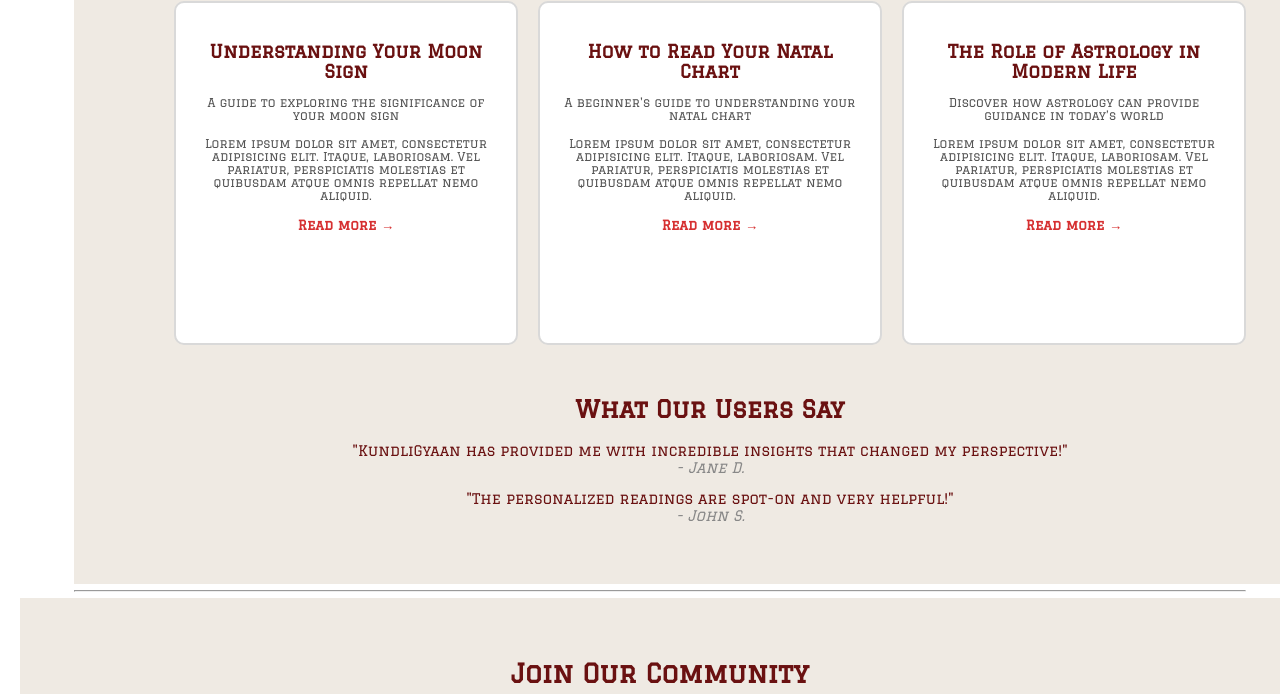
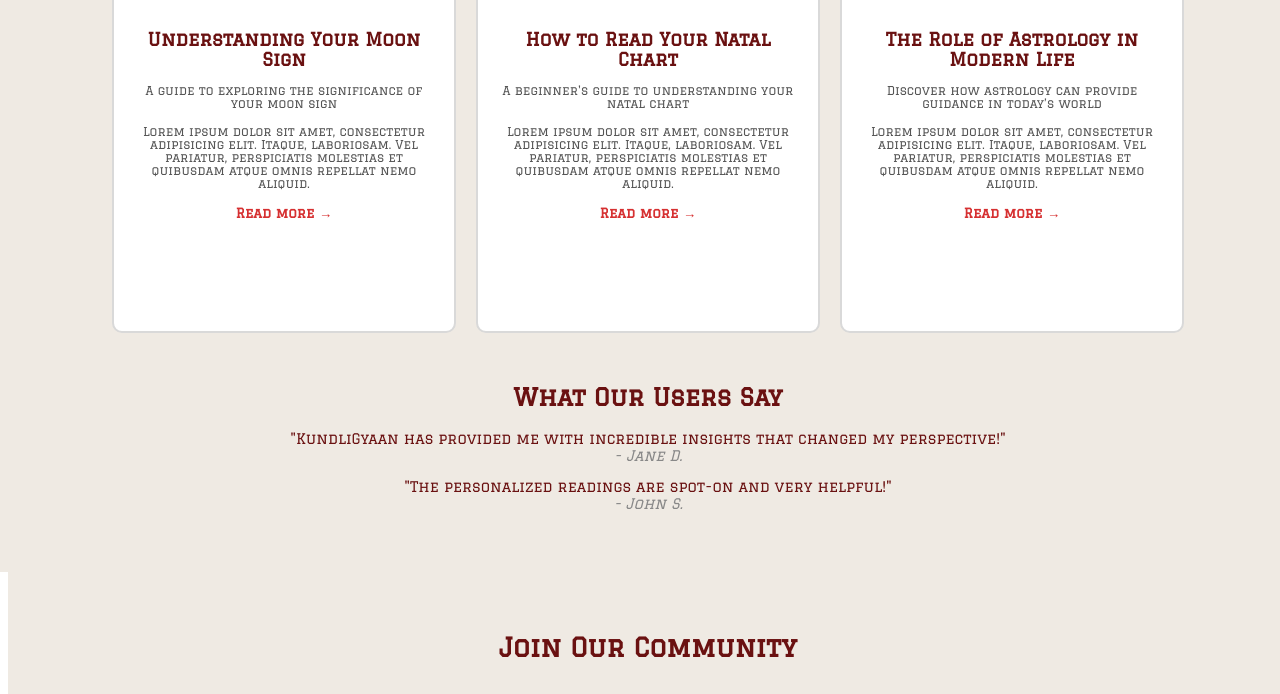
Before and after one commit to KundliGyaan-dev/NEW.WEBSITE, a plain HTML site: page index.html in a window 1280 px wide. Shown: the part 222-916 px from the top of the page. Drawn offline with Linux system fonts and the light colour scheme.

Commit message:
css update hr tag removed from html

```diff
--- a/index.html
+++ b/index.html
@@ -62,7 +62,7 @@
                 <p>"The personalized readings are spot-on and very helpful!"<br><span>- John S.</span></p>
             </section>
         </section>
-        <hr>
+        <!-- <hr> -->
 
     </main>
     <footer>
--- a/styles.css
+++ b/styles.css
@@ -1,8 +1,8 @@
 body {
-    font-family: 'Graduate', sans-serif;
-    margin: 0;
-    padding: 20px;
-   font-size: 12px;
+     font-family: 'Graduate', sans-serif;
+    /* margin: 0; */
+    /* padding: 20px; */
+    font-size: 12px;
     display: flex;
     flex-direction: column;
     justify-content: center;
@@ -180,7 +180,7 @@ transition: background-color 1s;
     text-align: center;
     padding: 50px;
     background-color: #efeae3;
-    width:100%;
+    width:100vw;
 }
 .articles-section h2 {
     margin-bottom: 20px;
```
